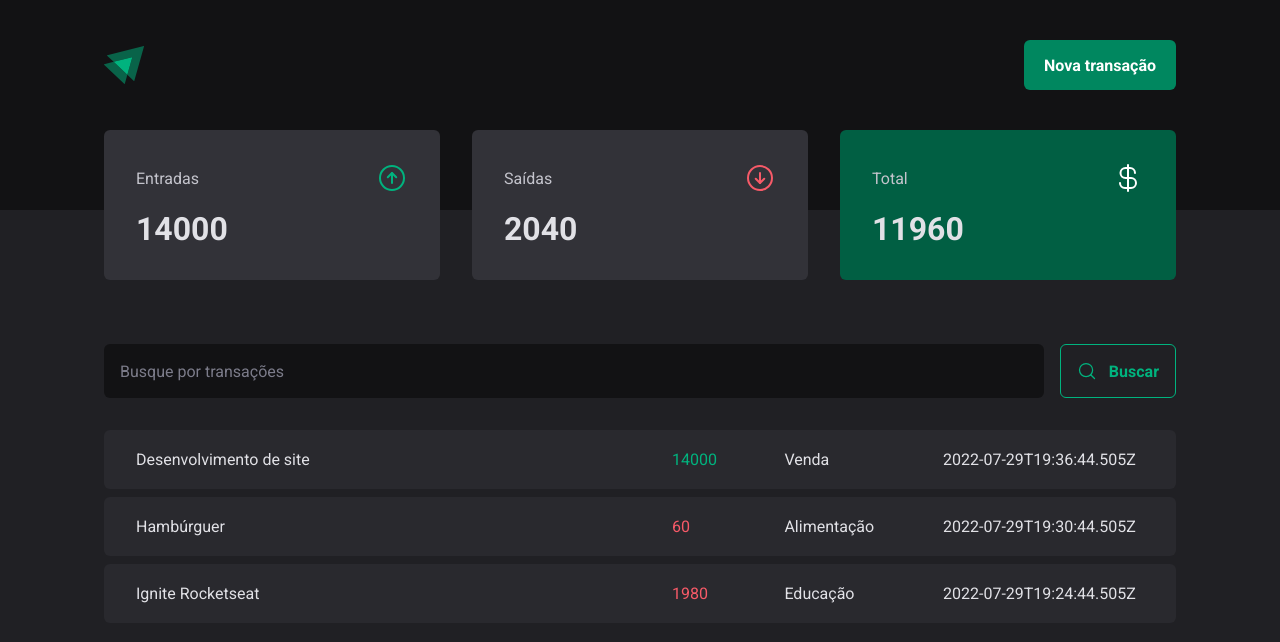
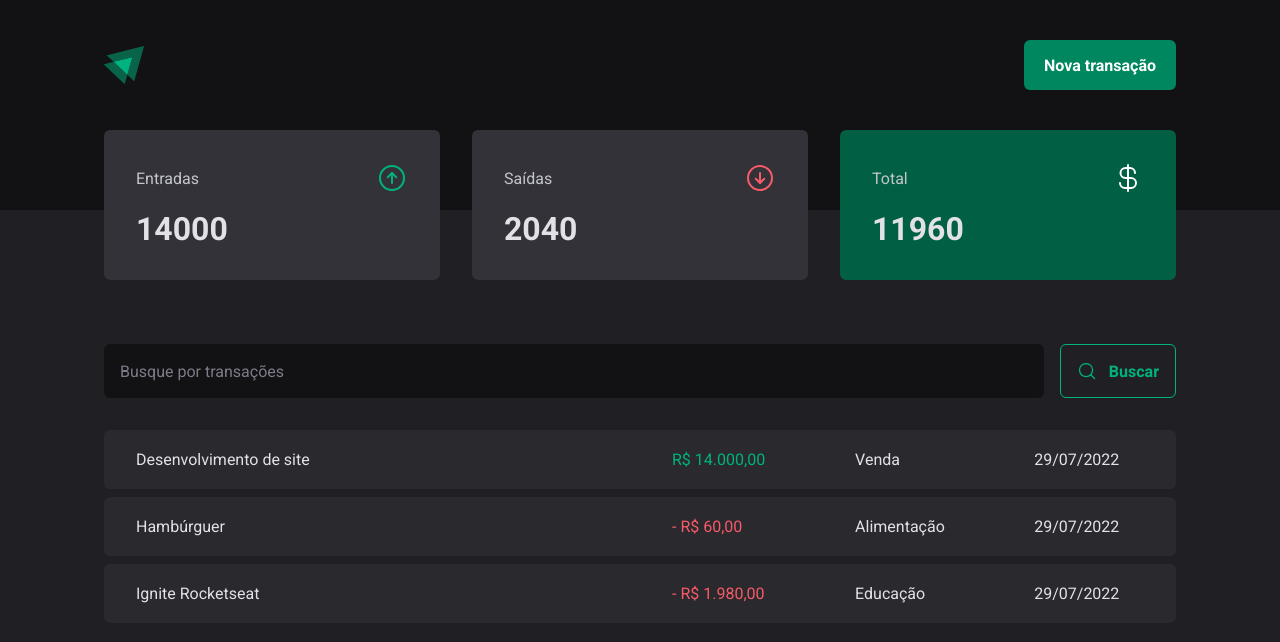
Before and after one commit to caio-guimaraes-web/dt-money-by-caio, a React (Vite) app: page / in a window 1280 px wide. Shown: the top 642 px of the page. Built offline with nearby package versions, Linux system fonts and the light colour scheme; data requests are answered from the project's data file.

Commit message:
formating values

```diff
--- a/src/pages/Transactions/index.tsx
+++ b/src/pages/Transactions/index.tsx
@@ -2,6 +2,7 @@
 import { Header } from "../../components/Header"
 import { Summary } from "../../components/Summary"
 import { TransactionsContext } from "../../contexts/TransactionsContext"
+import { dateFormatter, priceFormatter } from "../../utils/formatter"
 import { SearchForm } from "./components/SearchForm"
 
 import {
@@ -29,11 +30,14 @@
                   <td width="50%">{transaction.description}</td>
                   <td>
                     <PriceHighlight variant={transaction.type}>
-                      {transaction.price}
+                      {transaction.type === "outcome" && "- "}
+                      {priceFormatter.format(transaction.price)}
                     </PriceHighlight>
                   </td>
                   <td>{transaction.category}</td>
-                  <td>{transaction.createdAt}</td>
+                  <td>
+                    {dateFormatter.format(new Date(transaction.createdAt))}
+                  </td>
                 </tr>
               )
             })}
--- /dev/null
+++ b/src/utils/formatter.ts
@@ -0,0 +1,6 @@
+export const dateFormatter = new Intl.DateTimeFormat("pt-BR")
+
+export const priceFormatter = new Intl.NumberFormat("pt-BR", {
+  style: "currency",
+  currency: "BRL",
+})
```
